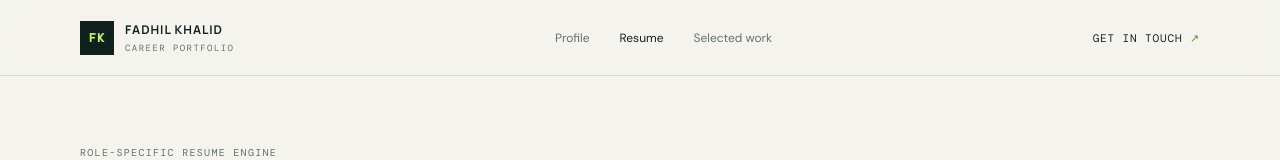
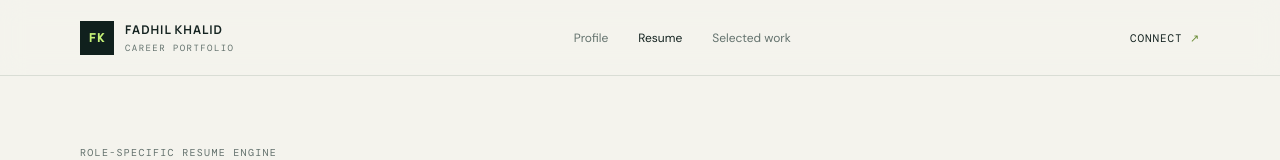
Before and after one commit to fadhilkhalid/career-portfolio, a plain HTML site: page resume.html in a window 1280 px wide. Shown: the top 160 px of the page. Drawn offline with nearby package versions, Linux system fonts and the light colour scheme.

Commit message:
Use verified public contact destination

```diff
--- a/resume.html
+++ b/resume.html
@@ -1,6 +1,6 @@
 <!doctype html>
 <html lang="en"><head><meta charset="utf-8"><meta name="viewport" content="width=device-width,initial-scale=1"><meta name="description" content="Role-specific professional resume for Fadhil Khalid."><title>Resume — Fadhil Khalid</title><link rel="preconnect" href="https://fonts.googleapis.com"><link href="https://fonts.googleapis.com/css2?family=DM+Mono:wght@400;500&family=DM+Sans:wght@400;500;600;700&family=Manrope:wght@400;500;600;700;800&display=swap" rel="stylesheet"><link rel="stylesheet" href="assets/css/site.css"><script defer src="assets/js/app.js"></script></head>
-<body data-page="resume"><header class="topbar"><a class="wordmark" href="index.html"><span class="mark">FK</span><span>FADHIL KHALID<span class="wordmark-sub">CAREER PORTFOLIO</span></span></a><nav><a href="index.html">Profile</a><a class="active" href="resume.html">Resume</a><a href="index.html#work">Selected work</a></nav><a class="top-cta" href="mailto:">Get in touch <span>↗</span></a></header>
+<body data-page="resume"><header class="topbar"><a class="wordmark" href="index.html"><span class="mark">FK</span><span>FADHIL KHALID<span class="wordmark-sub">CAREER PORTFOLIO</span></span></a><nav><a href="index.html">Profile</a><a class="active" href="resume.html">Resume</a><a href="index.html#work">Selected work</a></nav><a class="top-cta" href="https://github.com/fadhilkhalid" target="_blank" rel="noopener">Connect <span>↗</span></a></header>
 <main class="wrap resume-page"><div class="resume-toolbar"><div><div class="section-kicker">ROLE-SPECIFIC RESUME ENGINE</div><h1>One career.<br><em>Different lenses.</em></h1></div><div class="resume-controls"><label for="role-select">POSITIONING PROFILE</label><select id="role-select" aria-label="Select resume positioning"></select><button class="button button-dark" id="print-btn">Print / Save PDF ↗</button></div></div>
 <div class="resume-sheet" id="resume-sheet"><div class="resume-head"><div><div class="section-kicker">PROFESSIONAL PROFILE</div><h2>Fadhil Khalid</h2><p id="resume-headline"></p></div><div class="resume-contact"><span>Malaysia</span><span id="resume-links"></span></div></div><div class="resume-summary"><div class="resume-label">PROFILE</div><p id="resume-summary"></p></div>
 <div class="resume-columns"><div class="resume-maincol"><section class="resume-section"><div class="resume-label">SELECTED IMPACT</div><div id="resume-achievements"></div></section><section class="resume-section"><div class="resume-label">CAREER HISTORY</div><div id="resume-timeline"></div></section></div><aside class="resume-sidecol"><section class="resume-section"><div class="resume-label">CORE CAPABILITIES</div><ul id="resume-capabilities"></ul></section><section class="resume-section"><div class="resume-label">EDUCATION</div><div id="resume-education"></div></section></aside></div><div class="resume-footnote">This resume is generated from a curated professional profile. Achievement wording is qualitative; no unvalidated performance metrics are represented.</div></div></main>
```
